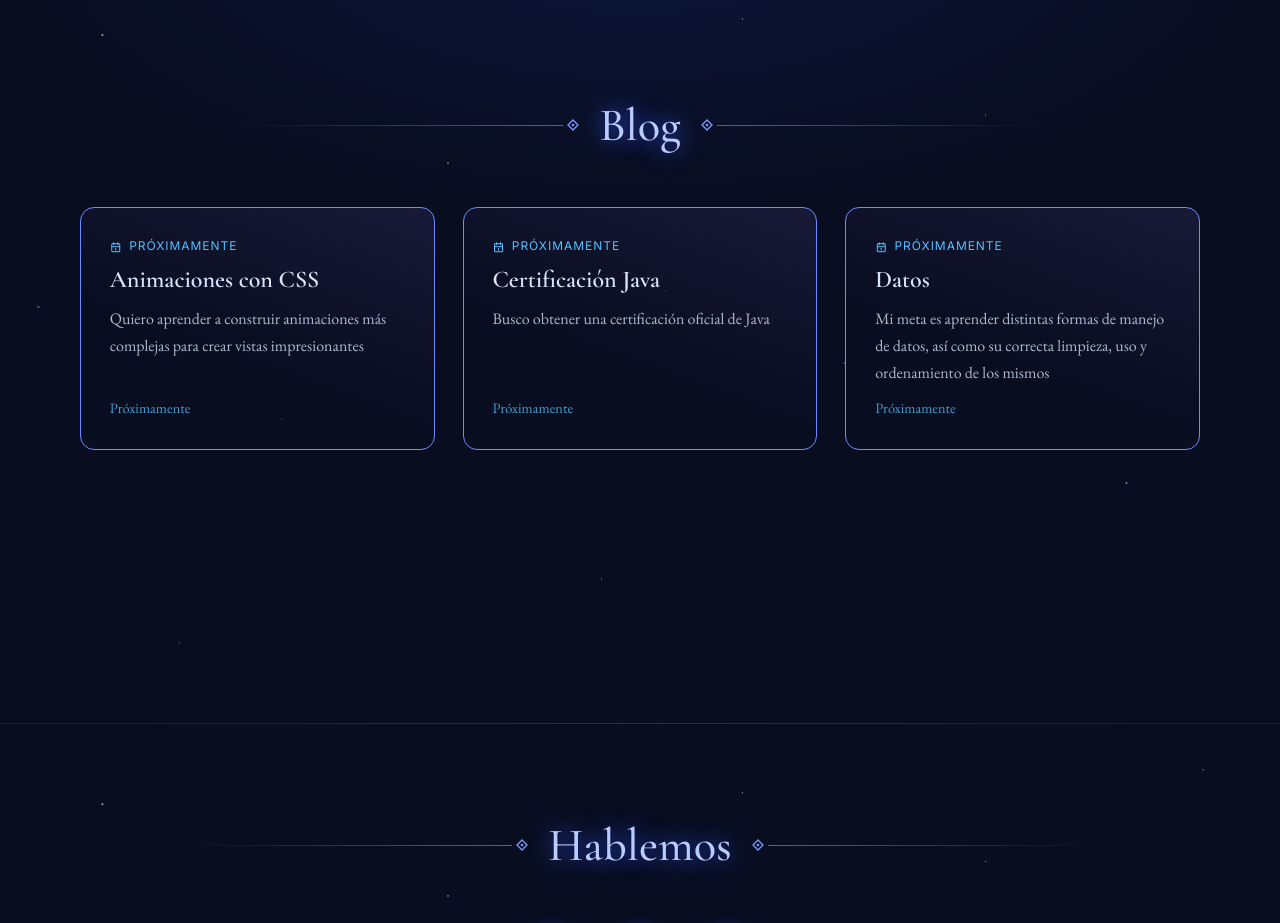
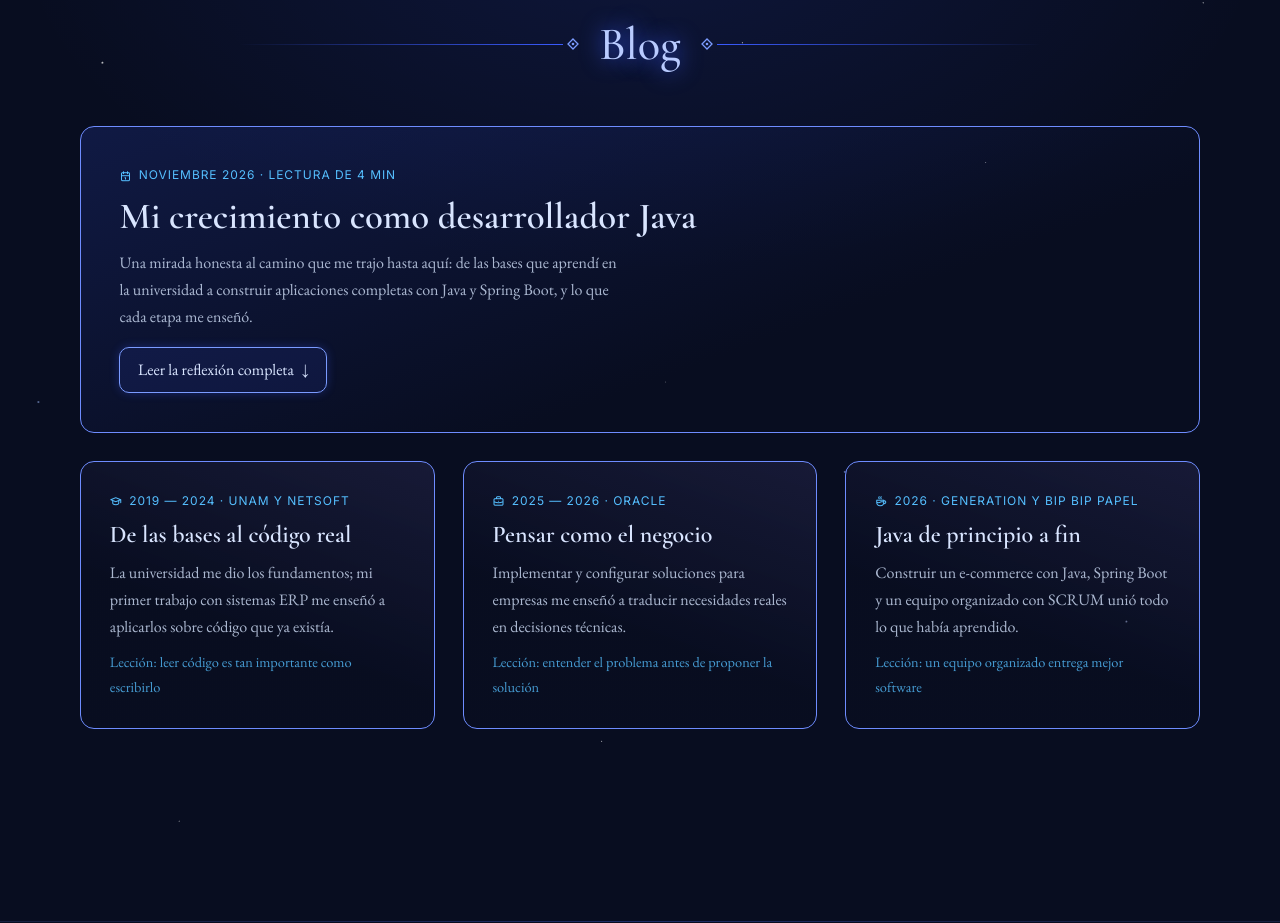
Before and after one commit to DanielMirandaAyalaDev/Portafolio_DV, a plain HTML site: page index.html in a window 1280 px wide. Shown: the part 5099-6022 px from the top of the page. Drawn offline with nearby package versions, Linux system fonts and the light colour scheme.

Commit message:
feature: se reformula la seccion de blog, con entradas mas completas

```diff
--- a/index.html
+++ b/index.html
@@ -297,23 +297,45 @@
                     <h1>Blog</h1>
 
                     <div class="entradas">
+                        <!-- Reflexión principal -->
+                        <article class="entrada entrada-destacada revelar">
+                            <span class="fecha"><i class="ti ti-calendar" aria-hidden="true"></i>Noviembre 2026 · Lectura de 4 min</span>
+                            <h3>Mi crecimiento como desarrollador Java</h3>
+                            <p>Una mirada honesta al camino que me trajo hasta aquí: de las bases que aprendí en la universidad a construir aplicaciones completas con Java y Spring Boot, y lo que cada etapa me enseñó.</p>
+
+                            <details>
+                                <summary>Leer la reflexión completa</summary>
+                                <div class="entrada-cuerpo">
+                                    <p>Cuando terminé Ingeniería en Computación en la UNAM tenía bases sólidas: algoritmos, estructuras de datos y bases de datos. Lo que todavía no tenía era la experiencia de ver esas bases funcionando dentro de un sistema real, con plazos, usuarios y código escrito por otras personas.</p>
+                                    <p>Esa experiencia empezó en Netsoft. Desarrollar y mantener sistemas ERP me enseñó a leer código antes de escribirlo y a entender cómo viajan los datos a través de un proceso de negocio. Aprendí que modificar un sistema que ya funciona exige más cuidado que empezar algo desde cero.</p>
+                                    <p>En Oracle el reto fue distinto: dejar de pensar solo en código y empezar a pensar en el negocio. Configurar soluciones y migrar datos entre sistemas me obligó a preguntarme primero qué necesitaba el cliente y después cómo resolverlo. Ahí entendí que la tecnología es una herramienta, no el objetivo.</p>
+                                    <p>Con Generation México decidí ir a fondo con Java. La programación orientada a objetos, Spring Boot, las APIs REST y las bases de datos dejaron de ser temas aislados y se convirtieron en piezas de una misma aplicación. En Bip Bip Papel las junté todas: un backend en Java que procesa datos, una interfaz responsiva y un equipo coordinado con Git, GitHub Projects y SCRUM.</p>
+                                    <p>Si tuviera que resumir lo aprendido, serían tres ideas: el código se escribe para que otras personas lo entiendan, trabajar en equipo también es una habilidad técnica, y preguntar a tiempo ahorra días de trabajo.</p>
+                                    <p>Sigo siendo un desarrollador junior, y eso me entusiasma. Mis siguientes pasos son obtener una certificación oficial de Java, profundizar en el manejo y la limpieza de datos, y seguir explorando las animaciones con CSS para construir interfaces que se disfruten.</p>
+                                </div>
+                            </details>
+                        </article>
+
+                        <!-- Etapas -->
                         <article class="entrada revelar">
-                            <span class="fecha"><i class="ti ti-calendar" aria-hidden="true"></i>Próximamente</span>
-                            <h3>Animaciones con CSS</h3>
-                            <p>Quiero aprender a construir animaciones más complejas para crear vistas impresionantes</p>
-                            <span class="entrada-estado">Próximamente</span>
+                            <span class="fecha"><i class="ti ti-school" aria-hidden="true"></i>2019 — 2024 · UNAM y Netsoft</span>
+                            <h3>De las bases al código real</h3>
+                            <p>La universidad me dio los fundamentos; mi primer trabajo con sistemas ERP me enseñó a aplicarlos sobre código que ya existía.</p>
+                            <span class="entrada-estado">Lección: leer código es tan importante como escribirlo</span>
                         </article>
+
                         <article class="entrada revelar">
-                            <span class="fecha"><i class="ti ti-calendar" aria-hidden="true"></i>Próximamente</span>
-                            <h3>Certificación Java</h3>
-                            <p>Busco obtener una certificación oficial de Java</p>
-                            <span class="entrada-estado">Próximamente</span>
+                            <span class="fecha"><i class="ti ti-briefcase" aria-hidden="true"></i>2025 — 2026 · Oracle</span>
+                            <h3>Pensar como el negocio</h3>
+                            <p>Implementar y configurar soluciones para empresas me enseñó a traducir necesidades reales en decisiones técnicas.</p>
+                            <span class="entrada-estado">Lección: entender el problema antes de proponer la solución</span>
                         </article>
+
                         <article class="entrada revelar">
-                            <span class="fecha"><i class="ti ti-calendar" aria-hidden="true"></i>Próximamente</span>
-                            <h3>Datos</h3>
-                            <p>Mi meta es aprender distintas formas de manejo de datos, así como su correcta limpieza, uso y ordenamiento de los mismos</p>
-                            <span class="entrada-estado">Próximamente</span>
+                            <span class="fecha"><i class="ti ti-coffee" aria-hidden="true"></i>2026 · Generation y Bip Bip Papel</span>
+                            <h3>Java de principio a fin</h3>
+                            <p>Construir un e-commerce con Java, Spring Boot y un equipo organizado con SCRUM unió todo lo que había aprendido.</p>
+                            <span class="entrada-estado">Lección: un equipo organizado entrega mejor software</span>
                         </article>
                     </div>
                 </div>
--- a/styles.css
+++ b/styles.css
@@ -686,6 +686,79 @@ main > div:not(#home_nav) > h1::after,
 
 .entrada p{ flex: 1; color: var(--pale-silver); opacity: .85; }
 
+/* Reflexión destacada: va a ocupar todo el anocho de la sección */
+.entrada-destacada{
+    grid-column: 1 / -1;
+    padding: clamp(1.6rem, 4vw, 2.4rem);
+    background: linear-gradient(160deg, rgba(58, 91, 255, .16), rgba(8, 13, 32, .4) 65%);
+}
+
+.entrada-destacada:hover{
+    transform: none;    /* no se mueve mientras se lee */
+}
+
+.entrada-destacada h3{
+    font-size: clamp(1.8rem, 3.5vw, 2.3rem);
+}
+
+.entrada-destacada > p{
+    max-width: 65ch;
+}
+
+/* Botón "Leer la reflexión completa" */
+.entrada summary{
+    display: inline-flex;
+    align-items: center;
+    gap: .5rem;
+    width: fit-content;
+    margin-top: .4rem;
+    padding: .55rem 1.1rem;
+    list-style: none;
+    cursor: pointer;
+    color: var(--texto-color);
+    border: 1px solid var(--azul-runa);
+    border-radius: 10px;
+    background: rgba(58, 91, 255, .1);
+    box-shadow: 0 0 10px rgba(58, 91, 255, .3);
+    transition: color .25s ease, box-shadow .25s ease;
+}
+
+.entrada summary::-webkit-details-marker{
+    display: none;
+}
+
+.entrada summary::after{
+    content: "↓";
+    transition: transform .25s ease;
+}
+
+.entrada summary:hover{
+    color: #fff;
+    box-shadow: 0 0 20px rgba(85, 191, 255, .5);
+}
+
+.entrada details[open] summary::after{
+    transform: rotate(180deg);
+}
+
+/* Texto completo de la reflexión */
+.entrada-cuerpo{
+    max-width: 70ch;
+    margin-top: 1.4rem;
+    padding-top: 1.4rem;
+    border-top: 1px solid rgba(110, 140, 255, .25);
+}
+
+.entrada-cuerpo p{
+    font-size: 1.08rem;
+    color: var(--pale-silver);
+    opacity: .9;
+}
+
+.entrada-cuerpo p + p{
+    margin-top: 1rem;
+}
+
 /* =====================================================================
    SOBRE MÍ
    ===================================================================== */
```
